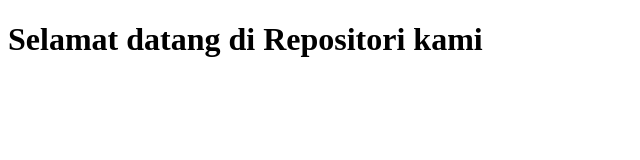
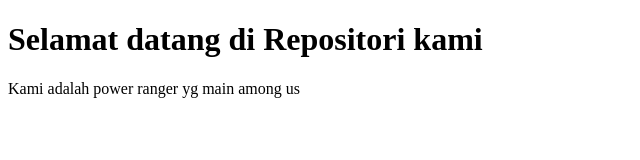
Before and after one commit to suryaprima/repo-backend, a plain HTML site: page index.html in a window 1280 px wide. Shown: the whole page, without its empty margins (0-640 px from the left). Drawn offline with Linux system fonts and the light colour scheme.

Commit message:
tambah power ranger

```diff
--- a/index.html
+++ b/index.html
@@ -7,5 +7,6 @@
 </head>
 <body>
     <h1>Selamat datang di Repositori kami</h1>
+    <p>Kami adalah power ranger yg main among us</p>
 </body>
 </html>
```
